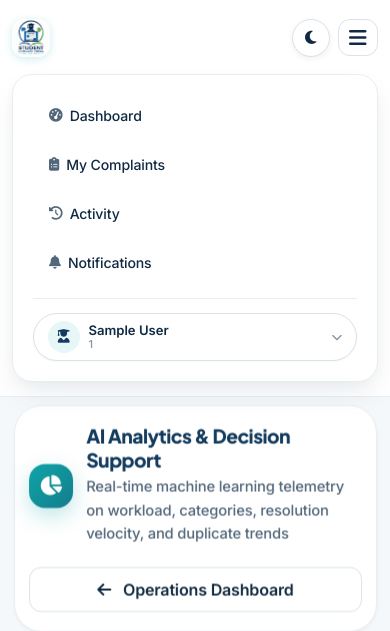
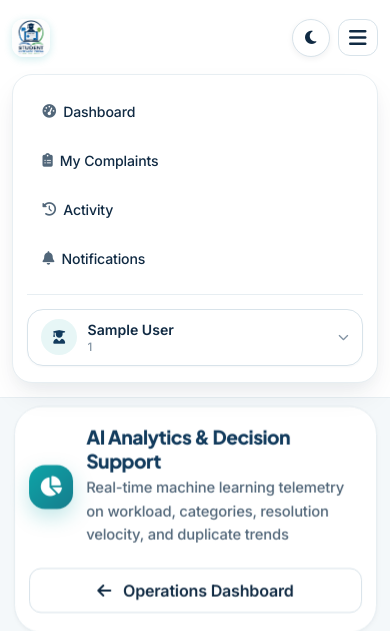
Before and after one commit to charankumarkonchada/student-complaint-portal, a Flask app: page /analytics in a window 390 px wide, after a click that opens the changed part. Shown: the top 631 px of the page. Run offline with Flask 3, Linux system fonts and the light colour scheme; the visitor is signed in with stand-in values (Sample User, id 1); data that the repository does not hold is empty; some libraries are stand-ins or nearby versions.

Commit message:
Fix responsive account dropdown navigation

```diff
--- a/frontend/static/css/style.css
+++ b/frontend/static/css/style.css
@@ -1628,9 +1628,13 @@ html {
         background: var(--bg-surface);
         border: 1px solid var(--border-light);
         border-radius: var(--radius-xl);
-        padding: 1.25rem;
+        padding: 1.15rem 1rem;
         margin-top: 0.75rem;
         box-shadow: var(--shadow-lg);
+        width: 100%;
+        max-width: 100%;
+        box-sizing: border-box;
+        overflow: hidden;
     }
     .portal-navbar .portal-nav-links {
         width: 100%;
@@ -1646,35 +1650,115 @@ html {
         border-radius: var(--radius-md);
     }
     .navbar-actions-cluster {
-        width: 100%;
+        width: 100% !important;
+        max-width: 100% !important;
+        box-sizing: border-box !important;
+        min-width: 0 !important;
         margin-top: 0.85rem;
         display: flex;
         flex-direction: column;
         align-items: stretch !important;
         gap: 0.65rem;
     }
-    .navbar-actions-cluster .nav-user-capsule {
-        width: 100%;
-        justify-content: flex-start;
-        padding: 0.45rem 0.85rem;
+    .navbar-actions-cluster .nav-user-dropdown,
+    .nav-user-dropdown {
+        display: flex !important;
+        flex-direction: column !important;
+        width: 100% !important;
+        max-width: 100% !important;
+        min-width: 0 !important;
+        box-sizing: border-box !important;
+    }
+    .navbar-actions-cluster .nav-user-capsule,
+    .nav-user-capsule {
+        width: 100% !important;
+        max-width: 100% !important;
+        min-width: 0 !important;
+        box-sizing: border-box !important;
+        display: flex !important;
+        align-items: center !important;
+        justify-content: space-between !important;
+        border-radius: var(--radius-lg, 14px) !important;
+        padding: 0.6rem 0.85rem !important;
+        gap: 0.65rem !important;
+        flex-shrink: 1 !important;
+    }
+    .navbar-actions-cluster .nav-user-details,
+    .nav-user-details {
+        flex: 1 1 auto !important;
+        min-width: 0 !important;
+        overflow: hidden !important;
+        display: flex !important;
+        flex-direction: column !important;
+        text-align: left !important;
+        padding-right: 0.35rem !important;
     }
     .navbar-actions-cluster .nav-user-name,
-    .navbar-actions-cluster .nav-user-role {
-        max-width: none;
-    }
-    .navbar-actions-cluster .nav-user-dropdown {
-        width: 100%;
-    }
-    .navbar-actions-cluster .nav-user-dropdown .nav-user-capsule {
-        width: 100%;
-        justify-content: flex-start;
-    }
-    .navbar-actions-cluster .nav-user-dropdown .nav-user-details {
-        flex: 1;
-    }
-    .navbar-actions-cluster .nav-user-dropdown-menu {
-        width: 100%;
-        margin-top: 0.35rem !important;
+    .nav-user-name {
+        max-width: 100% !important;
+        white-space: normal !important;
+        word-break: break-word !important;
+        overflow-wrap: break-word !important;
+        line-height: 1.25 !important;
+        font-size: 0.88rem !important;
+    }
+    .navbar-actions-cluster .nav-user-role,
+    .nav-user-role {
+        max-width: 100% !important;
+        white-space: normal !important;
+        word-break: break-word !important;
+        font-size: 0.72rem !important;
+        margin-top: 2px !important;
+    }
+    .nav-avatar-circle {
+        width: 36px !important;
+        height: 36px !important;
+        flex-shrink: 0 !important;
+    }
+    .nav-dropdown-chevron {
+        flex-shrink: 0 !important;
+        margin-left: auto !important;
+    }
+    .navbar-actions-cluster .nav-user-dropdown-menu,
+    .nav-user-dropdown-menu {
+        position: static !important;
+        float: none !important;
+        transform: none !important;
+        inset: auto !important;
+        top: auto !important;
+        left: auto !important;
+        right: auto !important;
+        bottom: auto !important;
+        width: 100% !important;
+        max-width: 100% !important;
+        min-width: 0 !important;
+        box-sizing: border-box !important;
+        margin-top: 0.5rem !important;
+        box-shadow: 0 4px 14px rgba(0, 0, 0, 0.04) !important;
+        border: 1px solid var(--border-light) !important;
+        border-radius: var(--radius-lg, 14px) !important;
+        padding: 0.5rem !important;
+        background: var(--bg-surface-subtle, #f8fafc) !important;
+    }
+    [data-theme="dark"] .navbar-actions-cluster .nav-user-dropdown-menu,
+    [data-theme="dark"] .nav-user-dropdown-menu {
+        background: var(--bg-surface-subtle, #0f172a) !important;
+        border-color: var(--border-color, rgba(255, 255, 255, 0.1)) !important;
+    }
+    .nav-user-dropdown-menu .nav-dropdown-item {
+        width: 100% !important;
+        box-sizing: border-box !important;
+        padding: 0.65rem 0.85rem !important;
+        border-radius: var(--radius-md, 10px) !important;
+        font-size: 0.88rem !important;
+        font-weight: 600 !important;
+    }
+    .nav-user-dropdown-menu .dropdown-divider {
+        margin: 0.35rem 0 !important;
+        border-color: var(--border-color) !important;
+    }
+    .nav-user-dropdown-menu .dropdown-header {
+        padding: 0.45rem 0.85rem !important;
     }
     .navbar-actions-cluster .nav-btn-logout,
     .navbar-actions-cluster .nav-btn-primary,
@@ -1684,6 +1768,13 @@ html {
         padding: 0.6rem 1rem !important;
     }
 }
+
+@media (max-width: 480px) {
+    .portal-navbar .navbar-collapse {
+        padding: 1rem 0.85rem;
+    }
+}
+
 
 /* ==========================================================================
    Global Password Visibility Toggle System
@@ -3423,23 +3514,6 @@ img, svg, canvas {
     overflow-wrap: break-word;
 }
 
-@media (max-width: 991.98px) {
-    .nav-user-dropdown {
-        width: 100%;
-    }
-    .nav-user-dropdown-btn {
-        width: 100%;
-        justify-content: space-between;
-    }
-    .nav-user-dropdown-menu {
-        position: static !important;
-        transform: none !important;
-        width: 100%;
-        box-shadow: none;
-        border: 1px solid var(--border-light);
-        margin-top: 0.4rem !important;
-    }
-}
 
 /* Page Containers & Padding */
 @media (max-width: 767.98px) {
--- a/frontend/templates/base.html
+++ b/frontend/templates/base.html
@@ -232,6 +232,7 @@
                                         type="button"
                                         id="studentUserDropdown"
                                         data-bs-toggle="dropdown"
+                                        data-bs-display="static"
                                         aria-expanded="false"
                                         title="{{ session.get('student_name', 'Student') }} ({{ session.get('id_no', 'Student') }})">
                                     <div class="nav-avatar-circle">
@@ -277,6 +278,7 @@
                                         type="button"
                                         id="adminUserDropdown"
                                         data-bs-toggle="dropdown"
+                                        data-bs-display="static"
                                         aria-expanded="false"
                                         title="Administrator (Hostel Incharge)">
                                     <div class="nav-avatar-circle nav-avatar-admin">
```
